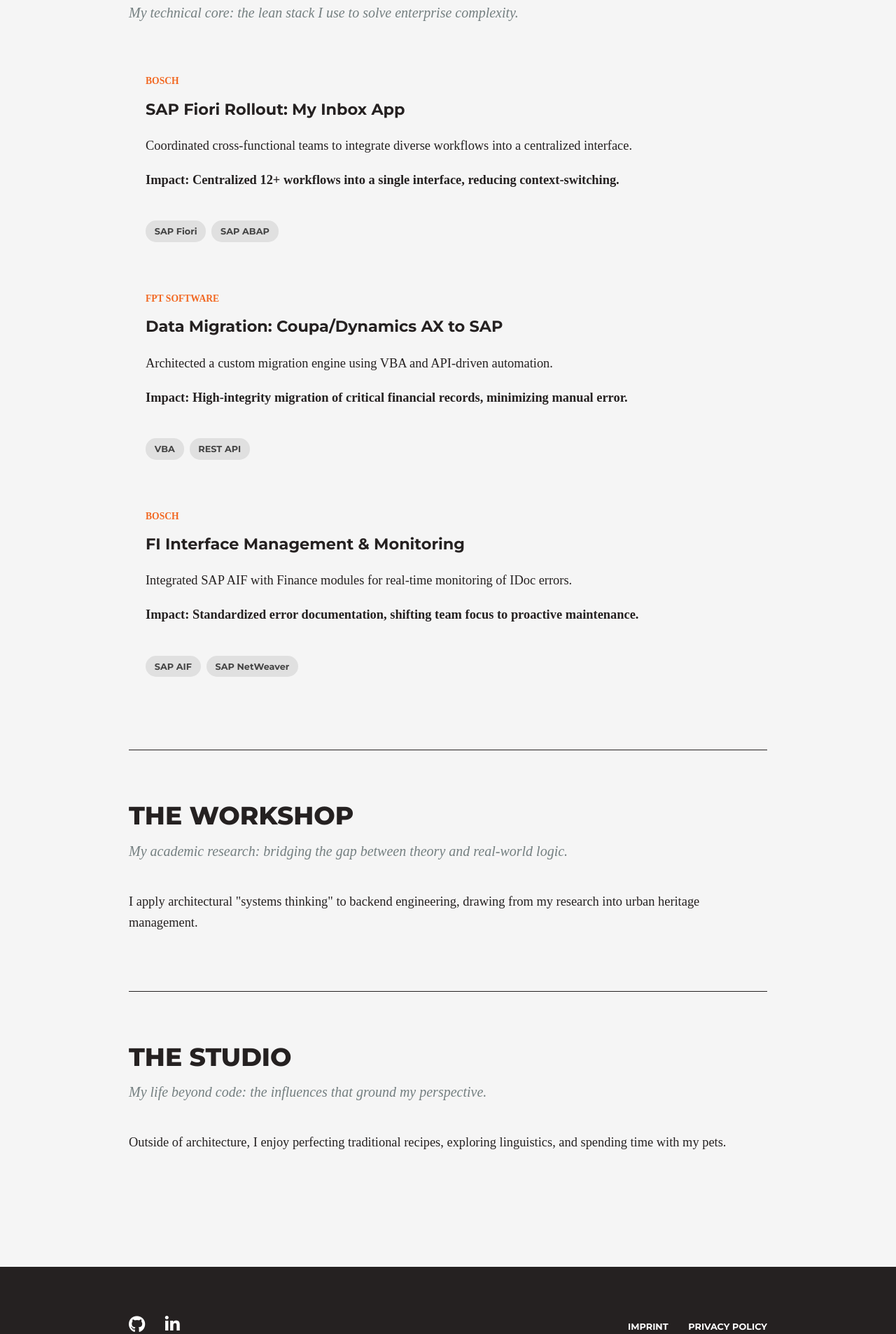
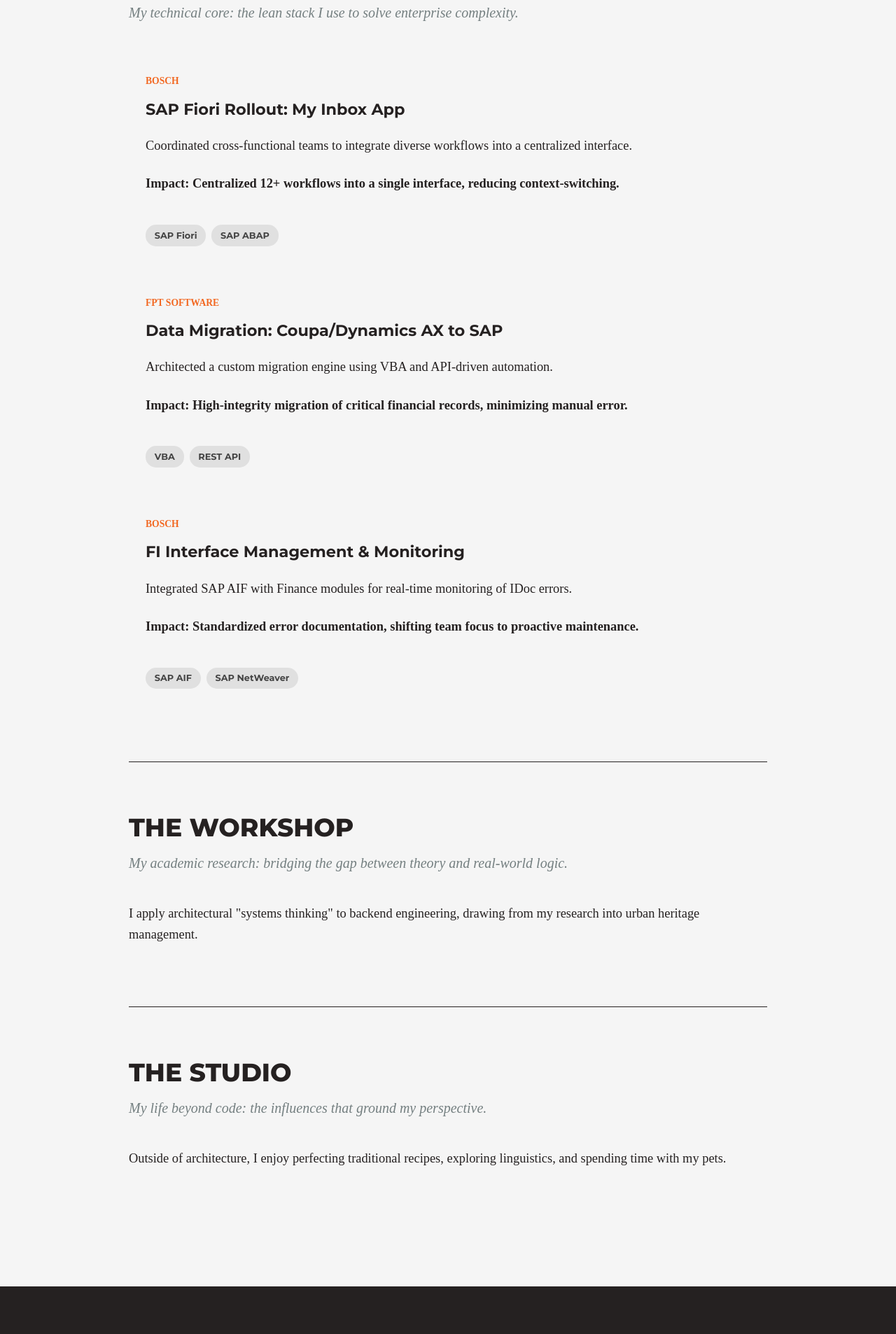
Before and after one commit to huongntn/portfolio-website, a Jekyll site: the page built from index.html, in a window 1280 px wide. Shown: the part 712-2618 px from the top of the page at 70% size. Built offline with Jekyll 4.4.1, drawn with Linux system fonts in a browser that asks for light colours; some web fonts are replaced.

Commit message:
Update style.css

```diff
--- a/assets/css/style.css
+++ b/assets/css/style.css
@@ -73,3 +73,8 @@
   .nav-wrapper { flex-direction: column; gap: 1rem; }
   footer .container > div { flex-direction: column !important; text-align: center; gap: 1.5rem; }
 }
+
+/* Better spacing for paragraphs */
+section p {
+  margin-bottom: 1.5rem;
+}
```
